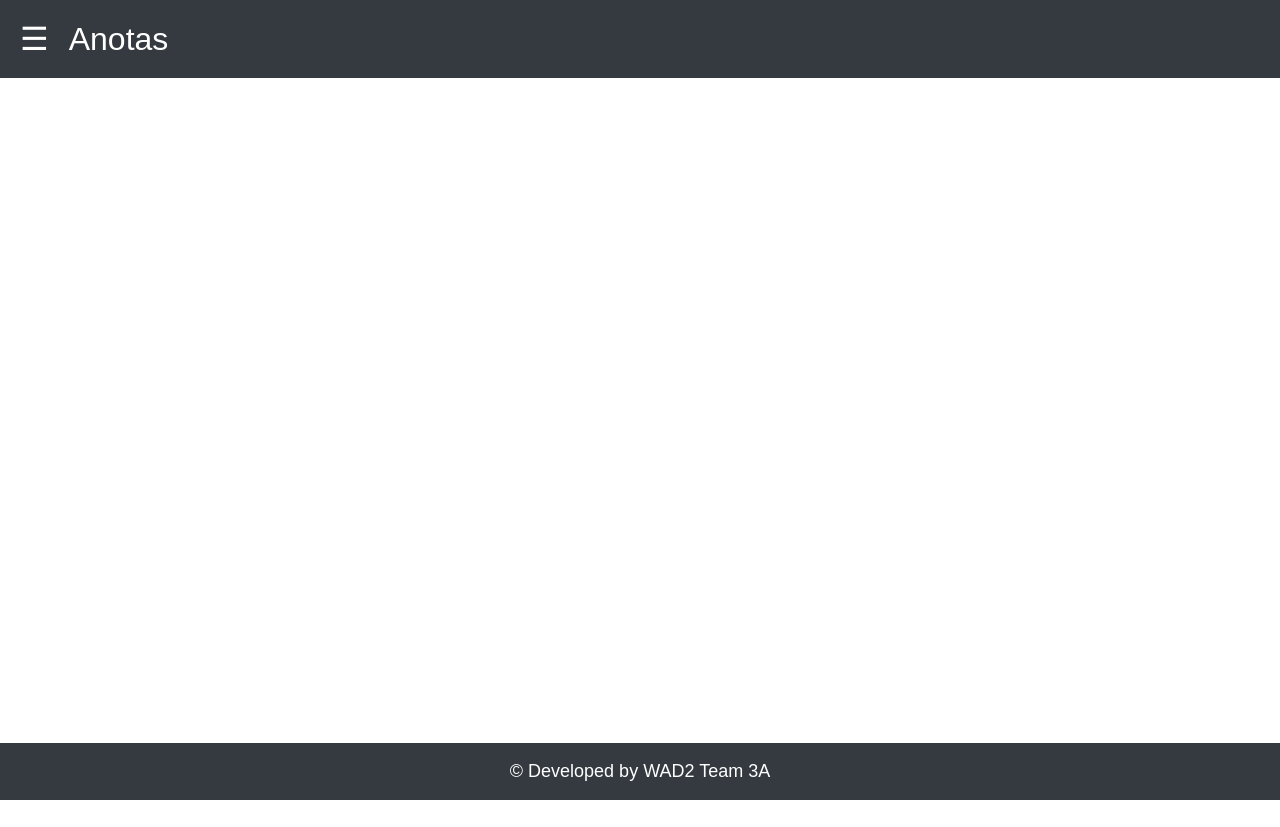
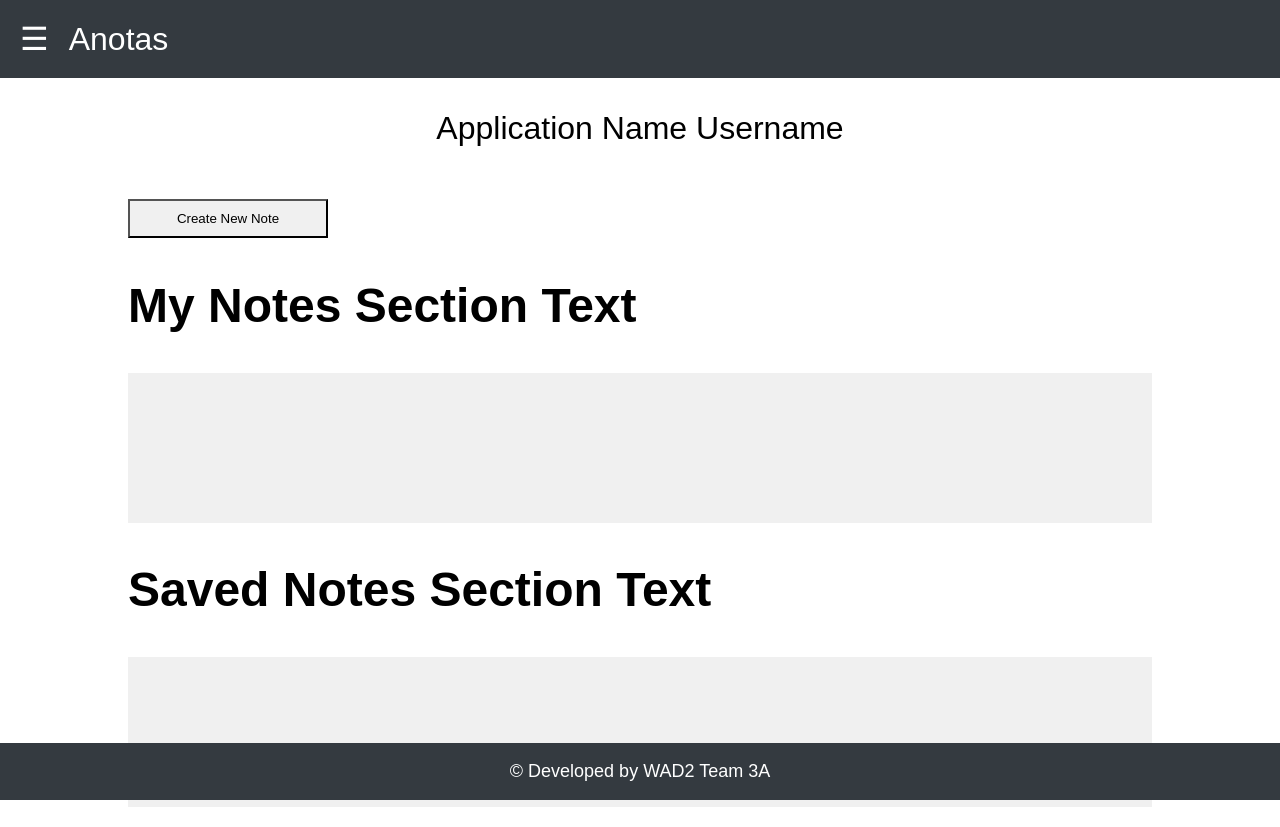
Before and after one commit to 04dhruvsr/Anotas, a Django app: page /anotas/user/ in a window 1280 px wide. Before the commit the page ends 800 px from the top, so only its background shows below. Run offline with Django 3.2, Linux system fonts and the light colour scheme; the visitor is signed in with stand-in values (Sample User, id 1).

Commit message:
note page

```diff
--- a/anotas_project/anotas/views.py
+++ b/anotas_project/anotas/views.py
@@ -190,26 +190,6 @@ def note_editor(request, note_name_slug): #TODO doesnt read yet
         context_dict["title"] = None
     return render(request, "anotas/note_editor.html", context=context_dict)
 
-
-def user_login(request):
-    if request.method == 'POST':
-        username = request.POST.get('username')
-        password = request.POST.get('password')
-        user = authenticate(username=username, password=password)
-
-        if user:
-            if user.is_active:
-                login(request, user)
-                return redirect(reverse('anotas:home'))
-            else:
-                return HttpResponse("Your anotas account is disabled.")
-        else:
-            print(f"Invalid login details: {username}, {password}")
-            return HttpResponse("Invalid login details supplied.")
-
-    else:
-        return render(request, 'anotas/login.html')
-
 def search_results(request):
     if request.method == "POST":
         user_search= request.POST["user_search"]
--- a/anotas_project/templates/anotas/register.html
+++ b/anotas_project/templates/anotas/register.html
@@ -13,7 +13,7 @@
       <h2>Sign Up with Anotas</h2>
     </div>
     <div class="login-form">
-      <form id="user_form" method="post" action="{% url 'anotas:login' %}" enctype="multipart/form-data">
+      <form id="user_form" method="post" action="{% url 'anotas:register' %}" enctype="multipart/form-data">
         {% csrf_token %}
         <div class="input-group">
           <label for="username">Username</label>
--- a/anotas_project/templates/anotas/user.html
+++ b/anotas_project/templates/anotas/user.html
@@ -12,3 +12,68 @@
     <strong>No notes.</strong>
     {% endif %}
 {% endblock %}
+
+{% block content %}
+
+<style>
+  /* Add some basic styling */
+  body {
+    font-family: Arial, sans-serif;
+  }
+  header, footer {
+    text-align: center;
+    padding: 1em;
+  }
+  .containerUser {
+    width: 80%;
+    margin: auto;
+  }
+  .button {
+    display: block;
+    width: 200px;
+    padding: 10px;
+    margin: 20px 0;
+    background: #f0f0f0;
+    text-align: center;
+    text-decoration: none;
+    color: black;
+  }
+  .notes-section, .saved-notes-section {
+    margin-bottom: 20px;
+  }
+  .details-panel {
+    background: #f0f0f0;
+    padding: 10px;
+    min-height: 150px;
+  }
+</style>
+</head>
+<body>
+
+<header>
+  <div class="containerUser">
+    <span>Application Name</span>
+    <span>Username</span>
+  </div>
+</header>
+
+<main class="containerUser">
+  <button class="button" onclick='{% url "anotas:note" %}' >Create New Note</button>
+
+  <div class="notes-section">
+    <h2>My Notes Section Text</h2>
+    <div class="details-panel">
+      <!-- Details content goes here -->
+    </div>
+  </div>
+
+  <div class="saved-notes-section">
+    <h2>Saved Notes Section Text</h2>
+    <div class="details-panel">
+      <!-- Details content goes here -->
+    </div>
+  </div>
+
+
+
+{% endblock %}
```
